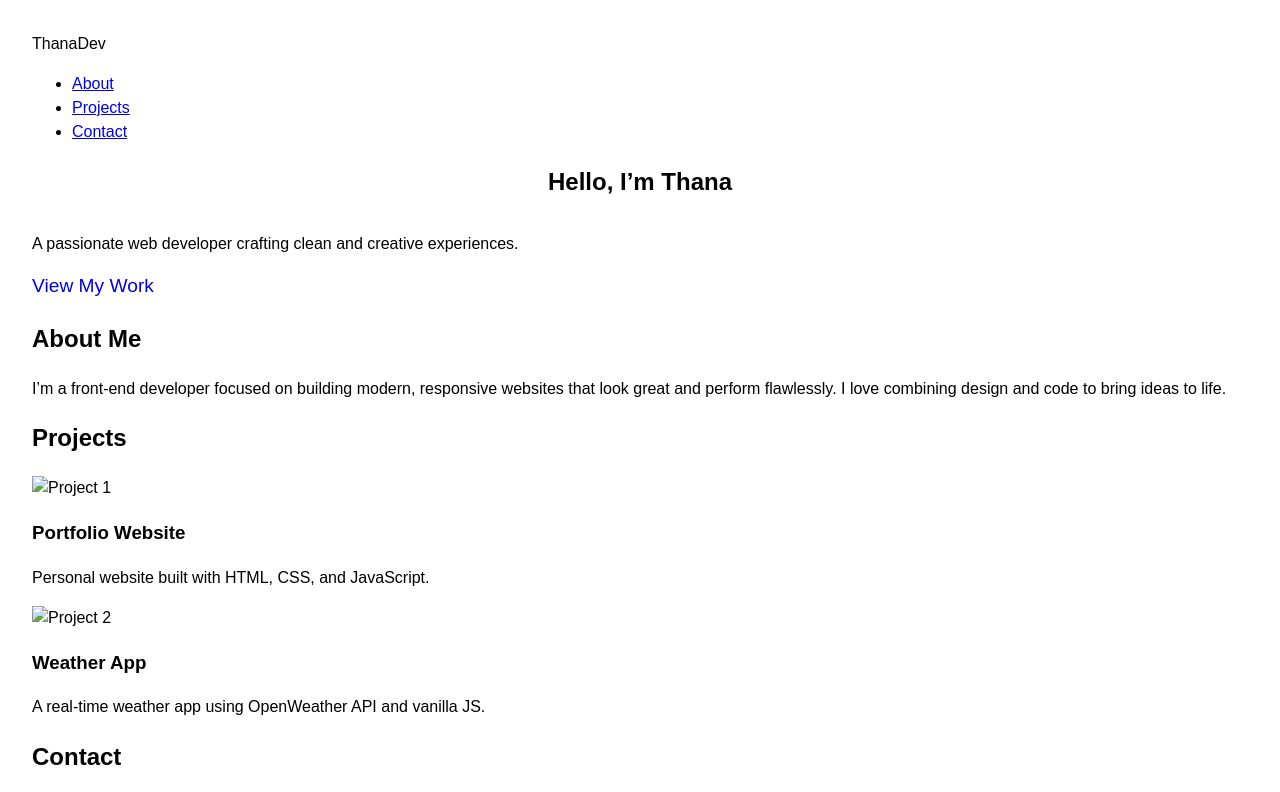
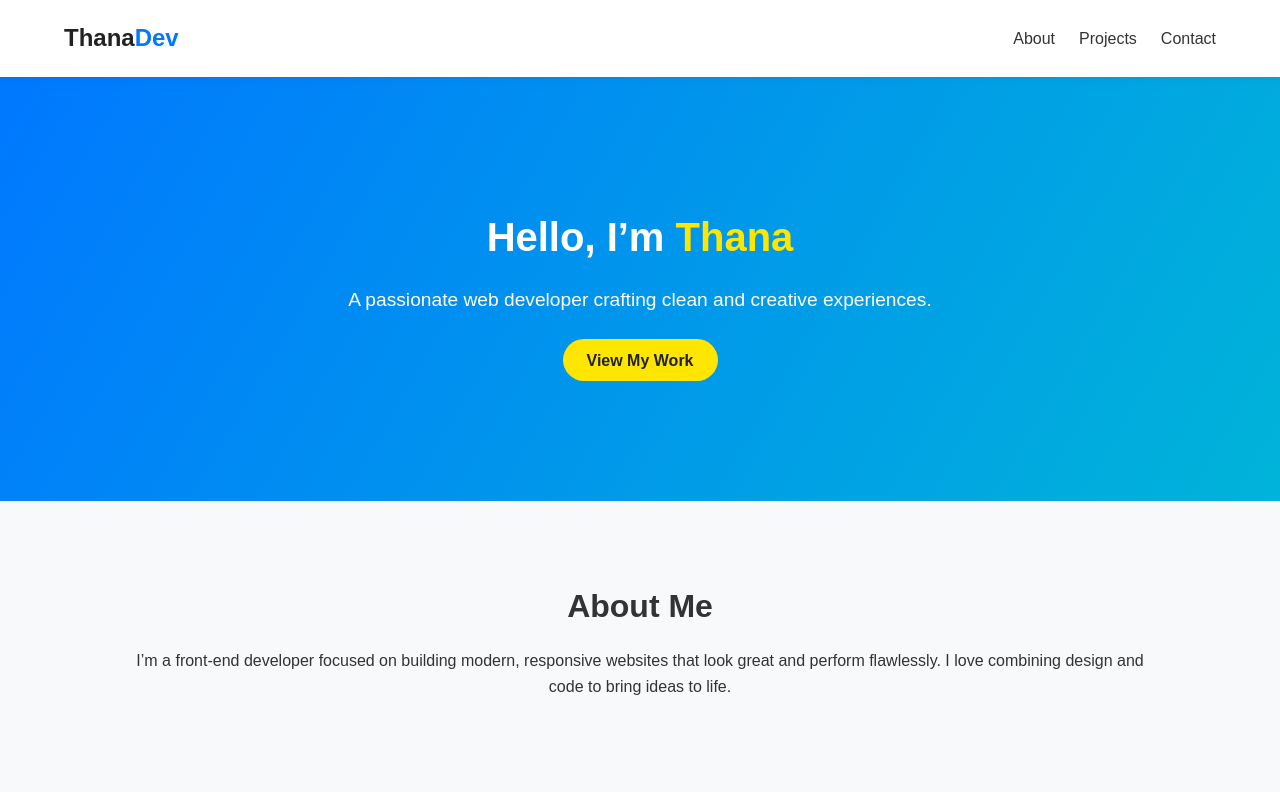
Before and after one commit to Thanatheone/thanatheone.github.io, a plain HTML site: page index.html in a window 1280 px wide. Shown: the top 792 px of the page. Drawn offline with Linux system fonts and the light colour scheme.

Commit message:
Update style.css

```diff
--- a/style.css
+++ b/style.css
@@ -1,48 +1,165 @@
-html {
-  font-family: "Montserrat", sans-serif;
-  line-height: 1.5;
+/* Reset and basic styles */
+* {
+  margin: 0;
+  padding: 0;
+  box-sizing: border-box;
 }
+
 body {
-  margin: 2rem;
+  font-family: "Poppins", sans-serif;
+  color: #333;
+  background-color: #f8f9fa;
+  line-height: 1.6;
 }
-h1 {
-  font-weight: 600;
+
+/* Navbar */
+.navbar {
+  display: flex;
+  justify-content: space-between;
+  align-items: center;
+  padding: 1.2rem 5%;
+  background: #fff;
+  box-shadow: 0 2px 8px rgba(0,0,0,0.05);
+  position: sticky;
+  top: 0;
+  z-index: 10;
+}
+
+.logo {
+  font-weight: 700;
+  font-size: 1.5rem;
+  color: #222;
+}
+
+.logo span {
+  color: #0078ff;
+}
+
+.nav-links {
+  list-style: none;
+  display: flex;
+  gap: 1.5rem;
+}
+
+.nav-links a {
+  text-decoration: none;
+  color: #333;
+  font-weight: 500;
+  transition: color 0.2s;
+}
+
+.nav-links a:hover {
+  color: #0078ff;
+}
+
+/* Hero Section */
+.hero {
+  background: linear-gradient(120deg, #0078ff, #00b4d8);
+  color: white;
   text-align: center;
+  padding: 8rem 2rem;
+}
+
+.hero h1 {
+  font-size: 2.5rem;
+  margin-bottom: 1rem;
+}
+
+.hero span {
+  color: #ffe600;
+}
+
+.hero p {
+  font-size: 1.2rem;
   margin-bottom: 2rem;
 }
-section {
+
+.btn {
+  background: #ffe600;
+  color: #222;
+  padding: 0.8rem 1.5rem;
+  border-radius: 30px;
+  text-decoration: none;
+  font-weight: 600;
+  transition: background 0.3s;
+}
+
+.btn:hover {
+  background: #ffcd00;
+}
+
+/* About Section */
+.about, .projects, .contact {
+  padding: 5rem 10%;
+  text-align: center;
+}
+
+.about h2, .projects h2, .contact h2 {
+  font-size: 2rem;
   margin-bottom: 1rem;
 }
-section a {
-  color: #0066c;
-  text-decoration: none;
-  font-size: 1.2rem;
-}
-section a:hover {
-  text-decoration: underline;
-}
-.banner {
-  position: sticky;
-  top:0;
-  left:0;
-  right:0;
-  width:100%;
-  background: #ffe6a7;
-  color: #fff;
-  font-family: "Montserrat", sans-serif;
-  font-size:1rem;
-  line-height:1.4;
-  z-index:999;
-  padding:.75rem 1rem;
-  display: flex;
-  align-items: center;
-  justify-content: space-between;
+
+/* Projects */
+.project-grid {
+  display: grid;
+  grid-template-columns: repeat(auto-fit, minmax(250px, 1fr));
+  gap: 2rem;
+  margin-top: 2rem;
 }
 
-.banner__text a {
-  color: #99582A;
+.project-card {
+  background: #fff;
+  border-radius: 12px;
+  box-shadow: 0 2px 12px rgba(0,0,0,0.05);
+  overflow: hidden;
+  transition: transform 0.3s;
+}
+
+.project-card:hover {
+  transform: translateY(-5px);
+}
+
+.project-card img {
+  width: 100%;
+  height: 180px;
+  object-fit: cover;
+}
+
+/* Contact */
+.contact .btn {
+  background: #0078ff;
+  color: white;
+}
+
+.contact .btn:hover {
+  background: #005fcc;
+}
+
+/* Footer */
+footer {
+  text-align: center;
+  padding: 2rem 1rem;
+  background: #fff;
+  border-top: 1px solid #eee;
+}
+
+footer .socials a {
+  color: #0078ff;
+  text-decoration: none;
+}
+
+footer .socials a:hover {
   text-decoration: underline;
 }
 
-.new {background: #d4a373; padding: 1rem;}
-.dedicated {background: #BB9457; padding: 1rem;}
+/* Responsive */
+@media (max-width: 768px) {
+  .hero h1 {
+    font-size: 2rem;
+  }
+
+  .nav-links {
+    flex-direction: column;
+    gap: 1rem;
+  }
+}
```
